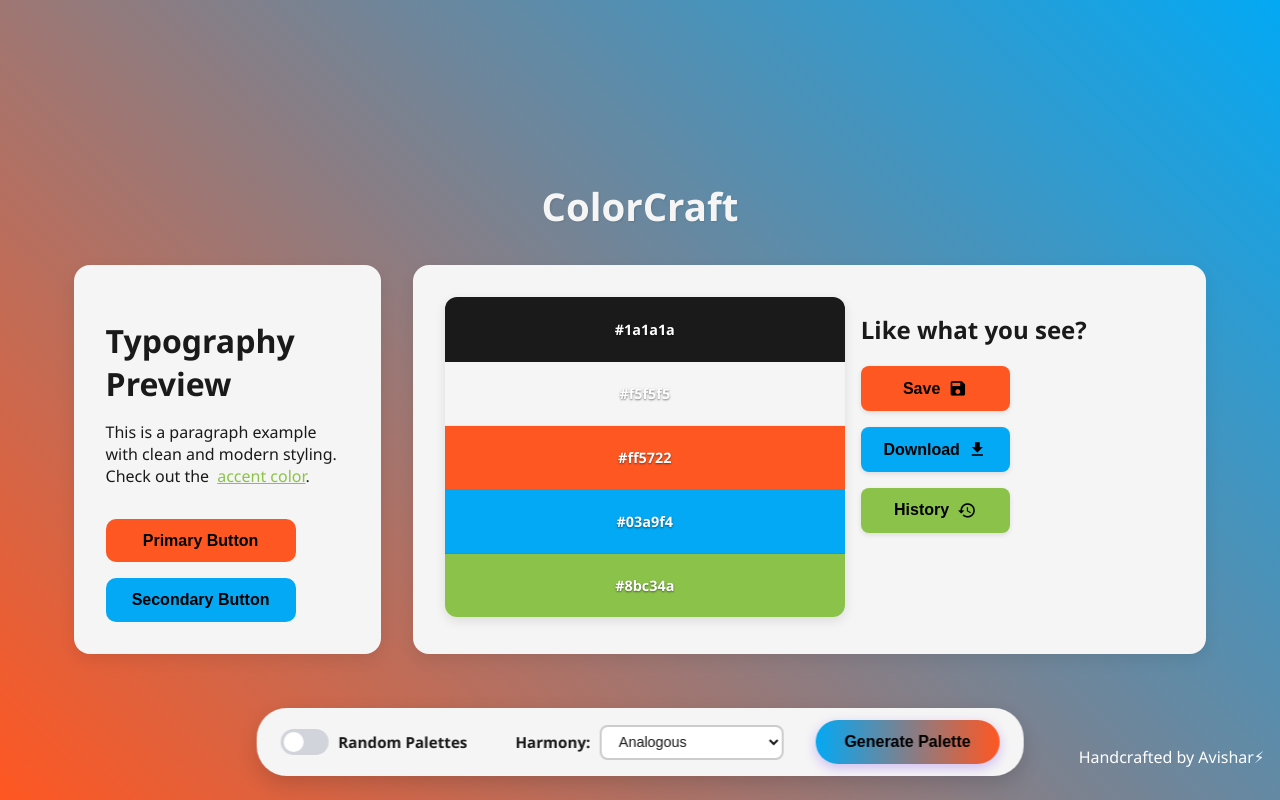
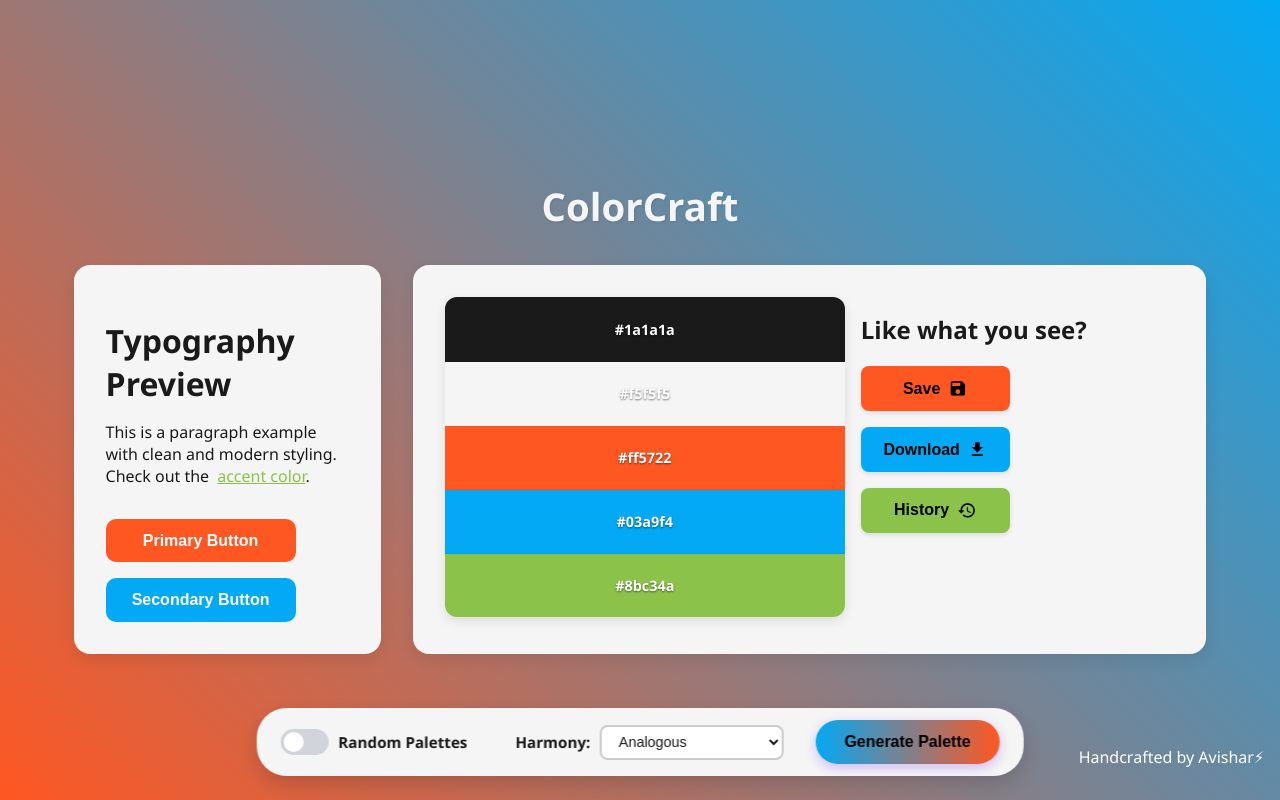
Before and after one commit to AvisharSharan/ColorCraft, a React (Vite) app: page / in a window 1280 px wide. Built offline with nearby package versions, Linux system fonts and the light colour scheme.

Commit message:
Refactor ButtonPreview component to simplify text color determination for buttons and improve accessibility contrast threshold

```diff
--- a/src/components/ButtonPreview.jsx
+++ b/src/components/ButtonPreview.jsx
@@ -1,21 +1,14 @@
 import React from "react";
 import chroma from "chroma-js";
 
-const ButtonPreview = ({ palette }) => {
-  // Helper function to determine optimal text color for any background
-  const getTextColor = (backgroundColor) => {
-    // Use a higher contrast threshold (4.5) for better accessibility (WCAG AA standard)
-    return chroma.contrast(backgroundColor, '#ffffff') >= 4.5 ? '#ffffff' : '#000000';
-  };
-
-  return (
+const ButtonPreview = ({ palette }) => (
   <div className="button-preview">
     <button
       style={{
         width: "190px",
         fontWeight: "bold",
         backgroundColor: palette.primary,
-          color: getTextColor(palette.primary)
+        color: chroma.contrast(palette.primary, '#ffffff') > 2.5 ? '#ffffff' : palette.text
       }}
       className="primary-btn"
     >
@@ -26,7 +19,7 @@ const ButtonPreview = ({ palette }) => {
         width: "190px",
         fontWeight: "bold",
         backgroundColor: palette.secondary,
-          color: getTextColor(palette.secondary)
+        color: chroma.contrast(palette.secondary, '#ffffff') > 2.5 ? '#ffffff' : palette.text
       }}
       className="secondary-btn"
     >
@@ -34,6 +27,5 @@ const ButtonPreview = ({ palette }) => {
     </button>
   </div>
 );
-};
 
 export default ButtonPreview;
```
Lines whose indentation alone changed are shown as unchanged.
